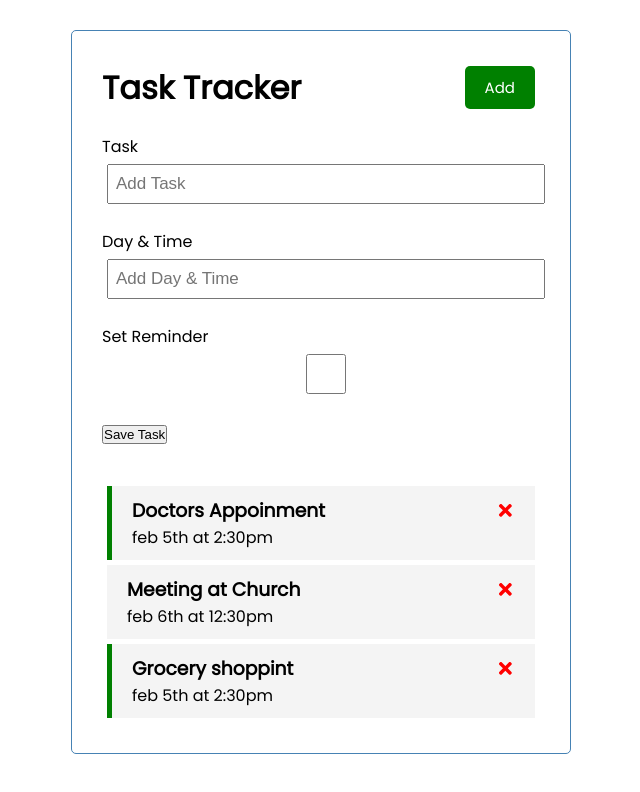
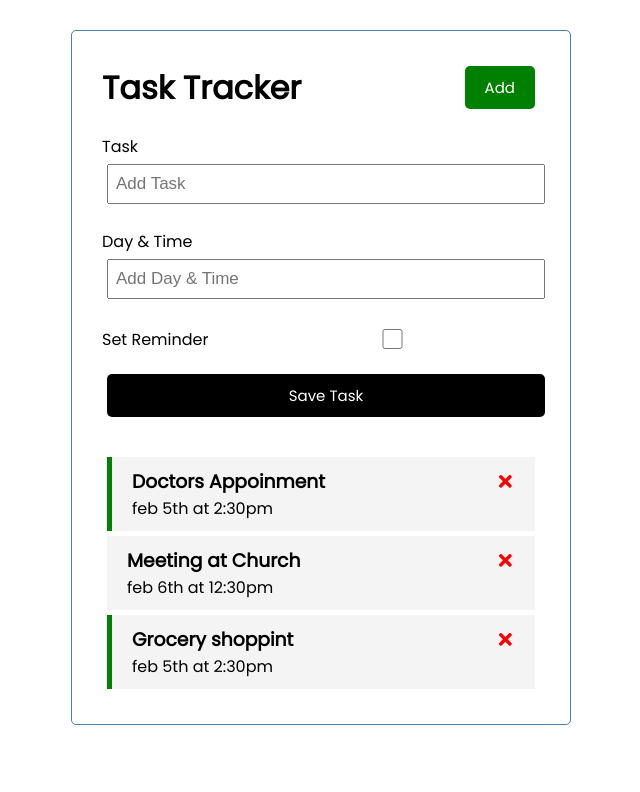
Before and after one commit to iadefidipe/react-task-tracker, a React (Create React App) app: page / in a window 1280 px wide. Shown: the top 792 px of the page, without its empty margins (319-959 px from the left). Built offline with nearby package versions, Linux system fonts and the light colour scheme.

Commit message:
App can now creat new task

```diff
--- a/src/App.js
+++ b/src/App.js
@@ -28,6 +28,14 @@
     },
   ]);
 
+  //  Add task
+  const addTask = (task) => {
+    const id = Math.floor(Math.random() * 10000) + 1
+
+    const newTask = {id, ...task}
+    setTasks([...tasks, newTask])
+  }
+
   // Delete task
   const deleteTask = (id) => {
     setTasks(tasks.filter((task) => task.id !== id));
@@ -42,7 +50,7 @@
   return (
     <div className="container">
       <Header />
-      <AddTask />
+      <AddTask onAdd = {addTask} />
       {tasks.length > 0 ? (
         <Tasks tasks={tasks} onDelete={deleteTask} onToggle={toggleReminder} />
       ) : (
--- a/src/components/AddTask.js
+++ b/src/components/AddTask.js
@@ -1,24 +1,43 @@
+import {useState} from 'react'
 
+const AddTask = ({onAdd}) => {
+    const [text, setText] = useState('')
+    const [day, setDay] = useState('')
+    const [reminder, setReminder] = useState(false)
 
-const AddTask = () => {
+    const onSubmit = (e) => {
+        e.preventDefault()
+
+        if(!text){
+            alert('Please Add text')
+            return
+        }
+
+        onAdd({text,day,reminder})
+
+        setText('')
+        setDay('')
+        setReminder(false)
+    }
+
     return (
-        <form className='add-form' >
+        <form className='add-form' onSubmit = {onSubmit} >
             <div className='form-control' >
                 <label htmlFor="">Task</label>
-                <input type="text" placeholder='Add Task' />
+                <input type="text" placeholder='Add Task' value={text} onChange= { (e) => setText (e.target.value)} />
             </div>
 
             <div className='form-control' >
                 <label htmlFor="">Day & Time</label>
-                <input type="text" placeholder='Add Day & Time' />
+                <input type="text" placeholder='Add Day & Time' value={day} onChange= { (e) => setDay(e.target.value)} />
             </div>
 
-            <div className='form-control' >
+            <div className='form-control form-control-check' >
                 <label htmlFor="">Set Reminder</label>
-                <input type="checkbox" name="" id="" />
+                <input type="checkbox" name="" id="" value={reminder} onChange= { (e) => setReminder (e.currentTarget.checked)} />
             </div>
 
-            <input type="submit" value="Save Task" />
+            <input className='btn btn-block' type="submit" value="Save Task" />
         </form>
     )
 }
```
